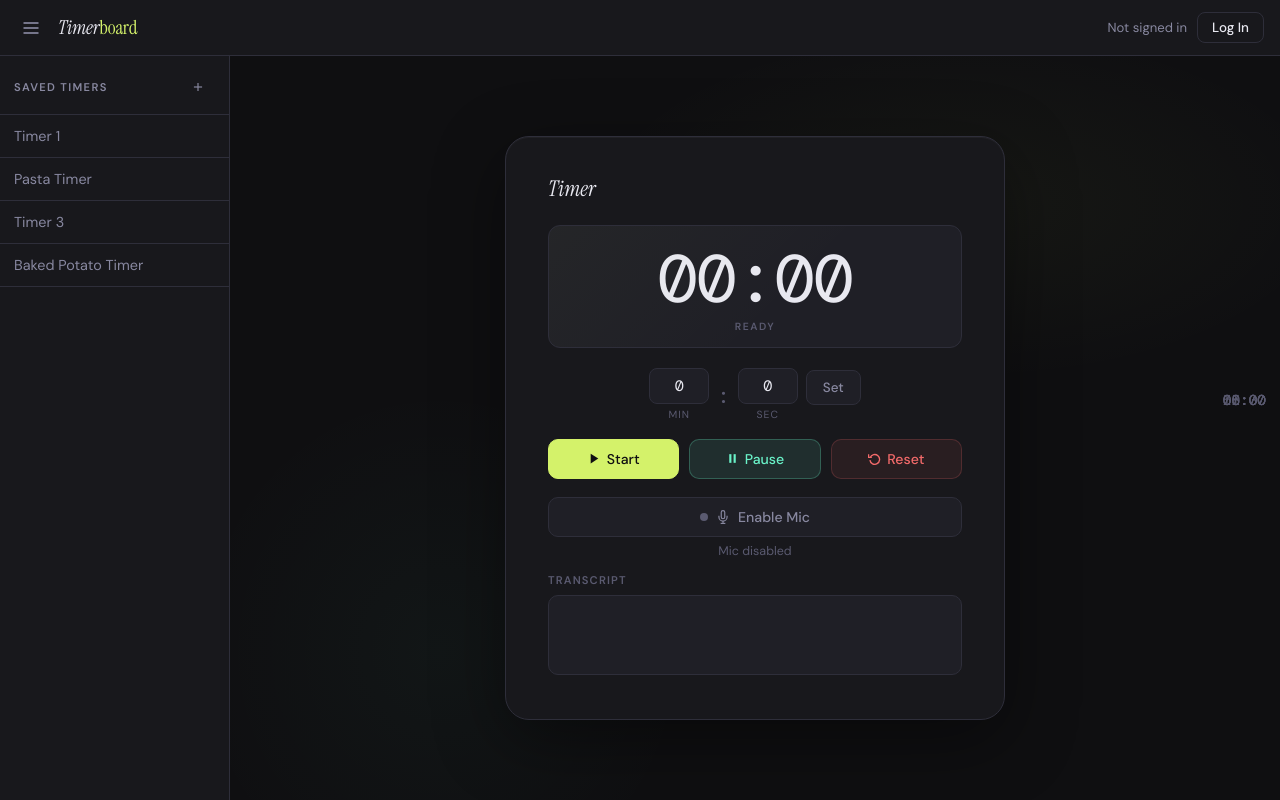
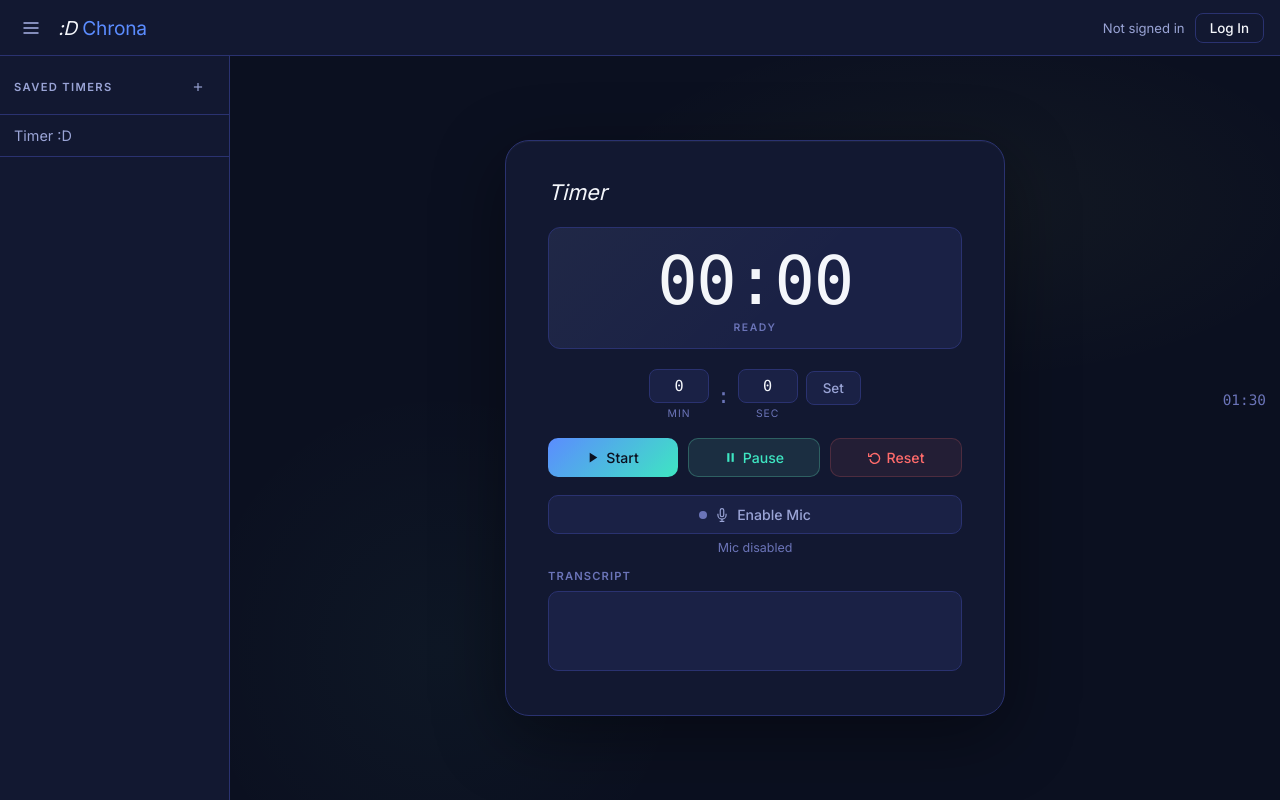
Before and after one commit to Edward-1100/PRO200, a plain HTML site: page frontend/index.html in a window 1280 px wide. Drawn offline with nearby package versions, Linux system fonts and the light colour scheme; no server answers; a web font is replaced by a local one.

Commit message:
Updated UI

```diff
--- a/frontend/index.html
+++ b/frontend/index.html
@@ -1,16 +1,16 @@
 <!DOCTYPE html>
 <html lang="en">
 
-  <head>
+<head>
     <meta charset="UTF-8">
     <meta name="viewport" content="width=device-width, initial-scale=1.0">
     <title>Timerboard</title>
 
     <link rel="preconnect" href="https://fonts.googleapis.com">
     <link rel="preconnect" href="https://fonts.gstatic.com" crossorigin>
-    <link href="https://fonts.googleapis.com/css2?family=DM+Mono:wght@300;400;500&family=Instrument+Serif:ital@0;1&family=DM+Sans:wght@300;400;500;600&display=swap" rel="stylesheet">
+    <link href="https://fonts.googleapis.com/css2?family=Inter:wght@300;400;500;600&display=swap" rel="stylesheet">
     <link rel="stylesheet" href="styles.css">
-  </head>
+</head>
 
   <body>
     <main class="page">
@@ -28,7 +28,7 @@
 
           </button>
 
-          <span class="brand">Timer<em>board</em></span>
+          <span class="brand">:D <em>Chrona</em></span>
 
         </div>
 
@@ -55,23 +55,8 @@
           </div>
 
           <button class="timer-item" data-minutes="1" data-seconds="30">
-            <span class="item-name">Timer 1</span>
+            <span class="item-name">Timer :D</span>
             <span class="item-time">01:30</span>
-          </button>
-
-          <button class="timer-item" data-minutes="8" data-seconds="0">
-            <span class="item-name">Pasta Timer</span>
-            <span class="item-time">08:00</span>
-          </button>
-
-          <button class="timer-item" data-minutes="15" data-seconds="0">
-            <span class="item-name">Timer 3</span>
-            <span class="item-time">15:00</span>
-          </button>
-
-          <button class="timer-item" data-minutes="50" data-seconds="0">
-            <span class="item-name">Baked Potato Timer</span>
-            <span class="item-time">50:00</span>
           </button>
 
         </aside>
--- a/frontend/styles.css
+++ b/frontend/styles.css
@@ -1,19 +1,19 @@
 :root {
-  --bg:       #0f0f11;
-  --surface:  #18181c;
-  --panel:    #1f1f26;
-  --border:   #2e2e3a;
-  --accent:   #d4f26a;
-  --accent2:  #6af2c8;
-  --danger:   #f26a6a;
-  --muted:    #5a5a70;
-  --text:     #e8e8f0;
-  --subtext:  #8888a0;
-  --sidebar-w: 230px;
-  --tr: 0.18s ease;
-  --font-mono: 'DM Mono', monospace;
-  --font-body: 'DM Sans', sans-serif;
-  --font-serif: 'Instrument Serif', serif;
+    --bg: #0b1020;
+    --surface: #121831;
+    --panel: #1a2145;
+    --border: #2a3270;
+    --accent: #5b8cff; /* primary blue */
+    --accent2: #3ee6c2; /* mint / active */
+    --danger: #ff6b6b;
+    --text: #f4f6fb;
+    --subtext: #9aa4d6;
+    --muted: #6b74b8;
+    --sidebar-w: 230px;
+    --tr: 0.18s ease;
+    --font-body: 'Inter', system-ui, sans-serif;
+    --font-mono: ui-monospace, SFMono-Regular, Menlo, Consolas, monospace;
+    --font-serif: 'Inter', system-ui, sans-serif; /* kill serif for a cleaner look */
 }
 
 *, *::before, *::after { box-sizing: border-box; margin: 0; padding: 0; }
@@ -169,7 +169,10 @@ body {
   white-space: nowrap;
 }
 .timer-item:hover { background: var(--panel); color: var(--text); }
-.timer-item.active { background: var(--panel); color: var(--accent); }
+    .timer-item.active {
+        color: var(--accent);
+        box-shadow: inset 3px 0 0 var(--accent);
+    }
 
 .item-name { flex: 1; overflow: hidden; text-overflow: ellipsis; }
 .item-time {position: absolute; right: 14px; top: 50%; transform: translateY(-50%); width: 56px; text-align: right; font-family: var(--font-mono); color: var(--muted); transition: opacity 0.12s ease, visibility 0.12s ease; pointer-events: none;}
@@ -185,6 +188,10 @@ body {
   background-image:
     radial-gradient(ellipse 60% 40% at 70% 20%, rgba(212,242,106,.04) 0%, transparent 60%),
     radial-gradient(ellipse 40% 60% at 20% 80%, rgba(106,242,200,.03) 0%, transparent 60%);
+}
+
+#timerDisplay {
+    color: #F4F6FB;
 }
 
 /* ── CARD ────────────────────────────────────────────── */
@@ -242,9 +249,17 @@ body {
   line-height: 1;
   transition: color .3s ease;
 }
-#timerDisplay.running { color: var(--accent); }
-#timerDisplay.paused  { color: var(--accent2); }
-#timerDisplay.done    { color: var(--danger); }
+    #timerDisplay.running {
+        color: var(--accent);
+    }
+
+    #timerDisplay.paused {
+        color: var(--accent2);
+    }
+
+    #timerDisplay.done {
+        color: var(--danger);
+    }
 
 .display-status {
   display: block;
@@ -343,7 +358,11 @@ body {
   justify-content: center;
   gap: 6px;
 }
-.action.start { background: var(--accent); color: #0f0f11; border-color: var(--accent); }
+    .action.start {
+        background: linear-gradient(135deg, #5b8cff, #3ee6c2);
+        color: #0b1020;
+        border: none;
+    }
 .action.start:hover { filter: brightness(1.1); transform: translateY(-1px); box-shadow: 0 6px 18px rgba(212,242,106,.25); }
 .action.start:active { transform: none; box-shadow: none; }
 
```
